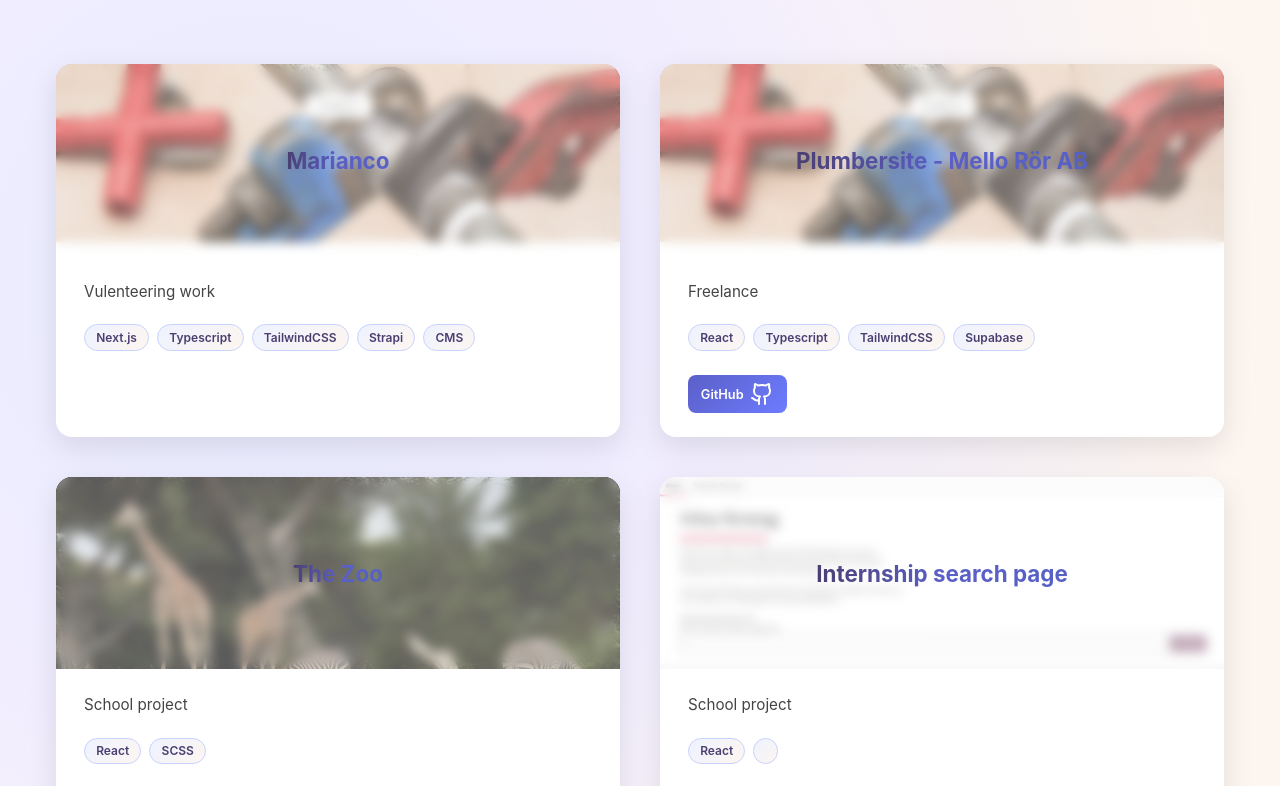
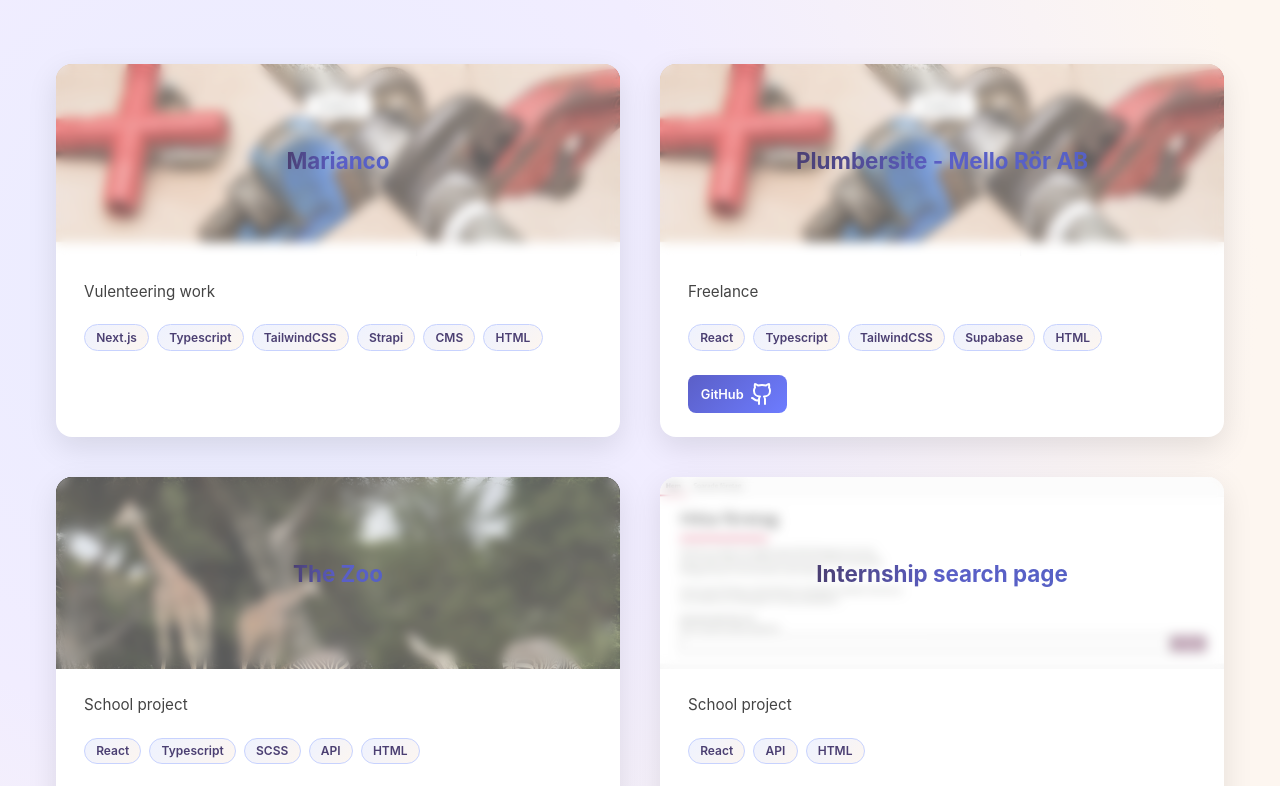
Before and after one commit to AsrinneNazari/AsrinneNazari-Portfolio, a React (Vite) app: page /projects in a window 1280 px wide. Shown: the top 786 px of the page. Built offline with nearby package versions, Linux system fonts and the light colour scheme; a web font is replaced by a local one.

Commit message:
style projects part

```diff
--- a/src/App.css
+++ b/src/App.css
@@ -99,6 +99,12 @@ body {
   line-height: 1.5;
   max-width: 28rem;
   text-align: center;
+}
+
+.resumeHint {
+  display: flex;
+  justify-content: center;
+  margin-bottom: 0.5rem;
 }
 
 .resumeContainer {
--- a/src/pages/Projects.tsx
+++ b/src/pages/Projects.tsx
@@ -64,39 +64,39 @@ export const Projects = () => {
       projectUrl: "https://www.marianco.org/",
       description: "Vulenteering work",
       github:"",
-      code:["Next.js", "Typescript", "TailwindCSS", "Strapi", "CMS"]
+      code:["Next.js", "Typescript", "TailwindCSS", "Strapi", "CMS", "HTML"]
     },
     {
       title: "Plumbersite - Mello Rör AB",
       image: melloror,
       projectUrl: "https://melloro.netlify.app",
       description: "Freelance",
-      github:"https://github.com/AsrinneNazari/moviePage",
-      code:["React","Typescript","TailwindCSS","Supabase"]
+      github:"https://github.com/AsrinneNazari/plumber-project",
+      code:["React","Typescript","TailwindCSS","Supabase", "HTML"]
     },
     {
       title: "The Zoo",
       image: zoo,
       projectUrl: "https://thezoopage.netlify.app",
       description: "School project",
-      github:"githublink",
-      code:["React", "SCSS"]
+      github:"https://github.com/AsrinneNazari/react-the-zoo-AsrinneNazari",
+      code:["React", "Typescript", "SCSS", "API", "HTML"]
     },
     {
       title: "Internship search page",
       image: intern,
       projectUrl: "https://internshipsearch.netlify.app/",
       description: "School project",
-      github:"githublink",
-      code:["React", ""]
+      github:"https://github.com/AsrinneNazari/case-af-group-3-main",
+      code:["React", "API", "HTML"]
     },
     {
       title: "Tic Tac Toe",
       image: tictac,
       projectUrl: "https://tici-tac-toe.netlify.app/",
       description: "School project",
-      github:"githublink",
-      code:["Vue.js","SCSS"]
+      github:"https://github.com/AsrinneNazari/vue-tic-tac-toe-AsrinneNazari",
+      code:["Vue.js","SCSS", "HTML"]
     },
     {
       title: "Movie search page",
@@ -104,7 +104,7 @@ export const Projects = () => {
       projectUrl: "https://asrinnenazari.github.io/moviePage/",
       description: "Search for a movie page",
       github:"https://github.com/AsrinneNazari/moviePage",
-      code:["Typescript"]
+      code:["Typescript", "API", "HTML"]
     },
   ];
 
```
